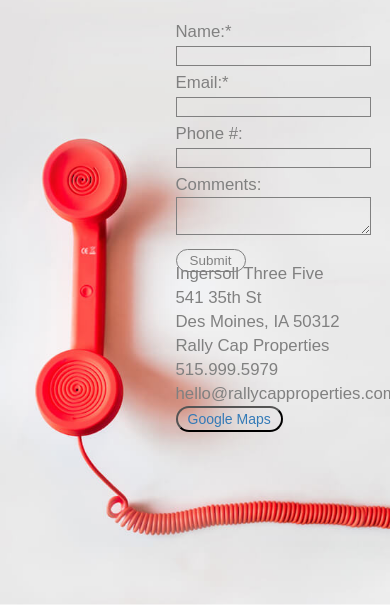
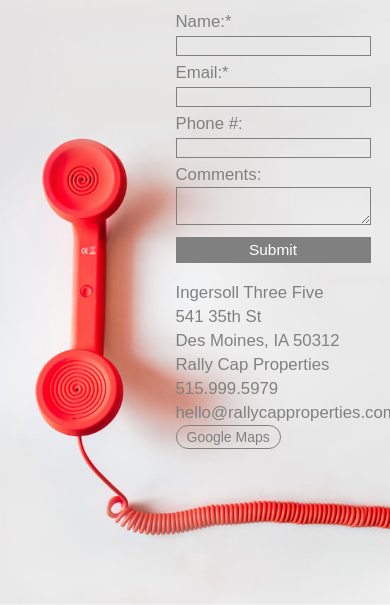
Before and after one commit to mjpatter88/ingersollthreefive, a Django app: page / in a window 390 px wide. Shown: the part 889-1494 px from the top of the page. Run offline with Django 3.2, Linux system fonts and the light colour scheme; some libraries are stand-ins or nearby versions; some web fonts are replaced.

Commit message:
fixed the submit button and finalized amenities query

```diff
--- a/website/static/base.css
+++ b/website/static/base.css
@@ -245,21 +242,8 @@ button a:link, a:visited a:hover{
   padding: 0;
 }
 
-#container-contact-text button{
-  border: 1.7px solid gray;
-}
-
-#container-contact-text button:hover{
-  background-color: gray;
-  color: white;
-}
-
-#container-contact-text a:link, a:visited{
-  color:gray;
-}
-
 #contact-form {
-  top: 15px;
+  top: 5px;
   width:100%;
   position:relative;
   font-family: 'pavanam', sans-serif;
@@ -306,14 +290,14 @@ input:required, textarea:required {
 }
 
 #contact-form #submit-button {
-  margin-top: 2%;;
+  margin-top: 1%;;
   display: inline;
-  background: rgba(0,0,0,0);
-  border-radius: 25px;
-  padding-left: 10px;
-  padding-right: 10px;
+  background: gray;
   font-family: 'pavanam',sans-serif;
-  width: 70px;
+  width: 100%;
+  font-size: 1.1em;
+  margin-bottom: 12%;
+  color: white;
 }
 
 #contact-form #submit-button:hover {
@@ -332,6 +316,20 @@ input:required, textarea:required {
 
 #success {
     display: none;
+}
+
+
+#container-contact-text button{
+  border: 1.7px solid gray;
+}
+
+#container-contact-text button:hover{
+  background-color: gray;
+  color: white;
+}
+
+#container-contact-text a:link, a:visited{
+  color:gray;
 }
 
 #second-image {
--- a/website/templates/home.html
+++ b/website/templates/home.html
@@ -66,9 +66,8 @@
           <ul>
             <li>Pet Friendly</li>
             <li>On-Site Laundry</li>
-            <li>Dishwasher</li>
-            <li>Garbage disposal</li>
-            <li>Surface Lot</li>
+            <li>Historic Location</li>
+            <li>Near Downtown & DMU</li>
           </ul>
         </div>
       <image class="dog portrait" id="second-image" src="../static/images/dogportrait.png" />
@@ -104,10 +103,10 @@
 
                         <input type="hidden" value="1" name="iowa" />
 
-                        <p><input type="submit" value="Submit" id="submit-button" /></p>
+                        <input type="submit" value="Submit" id="submit-button" />
                     </form>
               </div>
-              <div id="container-contact-texxt"><p>Ingersoll Three Five<br>541 35th St<br>
+              <div id="container-contact-text"><p>Ingersoll Three Five<br>541 35th St<br>
             Des Moines, IA 50312<br>
             Rally Cap Properties<br>515.999.5979<br>
             hello@rallycapproperties.com<br>
```
Also changed, not shown: other parts of website/static/base.css (+35 -12 lines).
